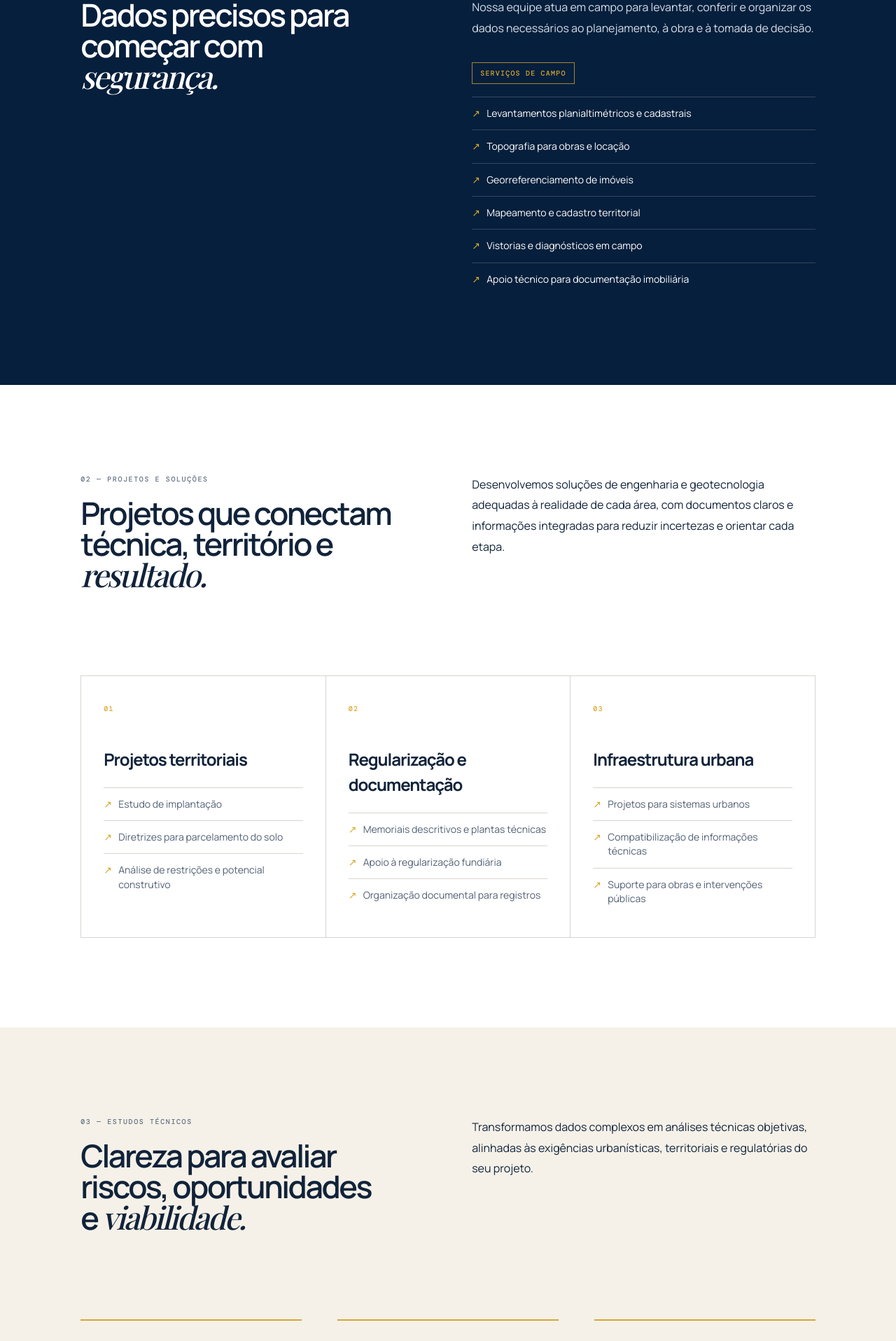
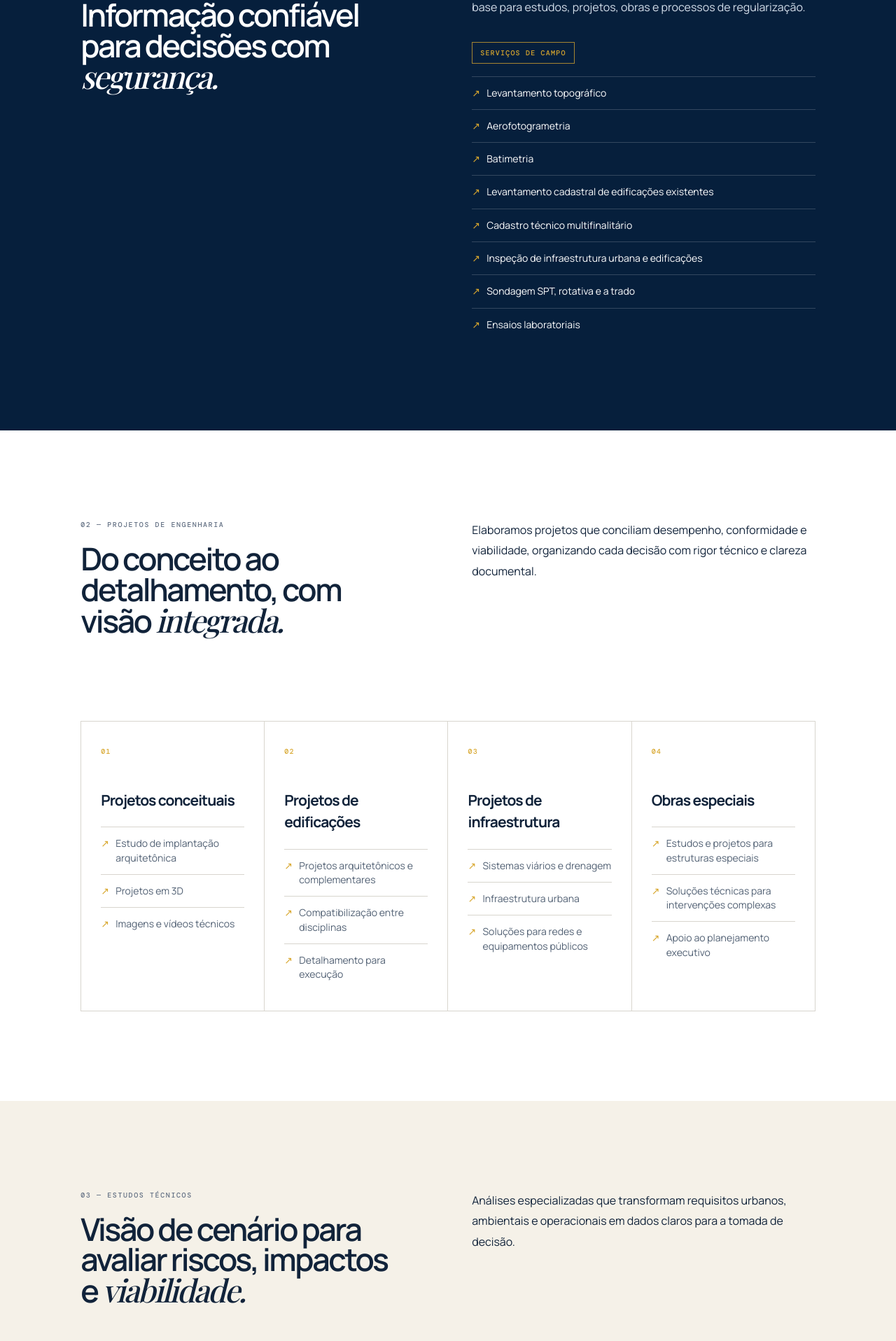
Before and after one commit to auglucas67/engenhogeo-site, a Next.js app: page /servicos in a window 1280 px wide. Shown: the part 830-2746 px from the top of the page at 70% size. Built offline with nearby package versions, Linux system fonts and the light colour scheme; a web font is replaced by a local one.

Commit message:
Ampliar escopo da pagina de servicos

```diff
--- a/app/servicos/page.tsx
+++ b/app/servicos/page.tsx
@@ -1,57 +1,38 @@
 import Link from '../components/Link';
 import './services.css';
+import './services-extra.css';
 
-const fieldServices = [
-  'Levantamentos planialtimétricos e cadastrais',
-  'Topografia para obras e locação',
-  'Georreferenciamento de imóveis',
-  'Mapeamento e cadastro territorial',
-  'Vistorias e diagnósticos em campo',
-  'Apoio técnico para documentação imobiliária',
+const fieldServices = ['Levantamento topográfico', 'Aerofotogrametria', 'Batimetria', 'Levantamento cadastral de edificações existentes', 'Cadastro técnico multifinalitário', 'Inspeção de infraestrutura urbana e edificações', 'Sondagem SPT, rotativa e a trado', 'Ensaios laboratoriais'];
+const projects: Array<[string, string[]]> = [
+  ['Projetos conceituais', ['Estudo de implantação arquitetônica', 'Projetos em 3D', 'Imagens e vídeos técnicos']],
+  ['Projetos de edificações', ['Projetos arquitetônicos e complementares', 'Compatibilização entre disciplinas', 'Detalhamento para execução']],
+  ['Projetos de infraestrutura', ['Sistemas viários e drenagem', 'Infraestrutura urbana', 'Soluções para redes e equipamentos públicos']],
+  ['Obras especiais', ['Estudos e projetos para estruturas especiais', 'Soluções técnicas para intervenções complexas', 'Apoio ao planejamento executivo']],
 ];
-
-const engineeringAreas: Array<[string, string[]]> = [
-  ['Projetos territoriais', ['Estudo de implantação', 'Diretrizes para parcelamento do solo', 'Análise de restrições e potencial construtivo']],
-  ['Regularização e documentação', ['Memoriais descritivos e plantas técnicas', 'Apoio à regularização fundiária', 'Organização documental para registros']],
-  ['Infraestrutura urbana', ['Projetos para sistemas urbanos', 'Compatibilização de informações técnicas', 'Suporte para obras e intervenções públicas']],
+const technicalStudies: Array<[string, string[]]> = [
+  ['Estudos de tráfego', ['Contagem de tráfego', 'Modelagem de fluxo viário', 'Estudos de impacto de vizinhança (EIV/RIV)']],
+  ['Estudos ambientais', ['Estudos ambientais simplificados', 'Apoio a licenciamento ambiental', 'Avaliação de impacto ambiental']],
+  ['Estudos de viabilidade', ['EVTEA técnico, econômico e ambiental', 'Análise de alternativas de implantação', 'Estudo de custo-benefício']],
 ];
-
-const technicalStudies: Array<[string, string[]]> = [
-  ['Viabilidade territorial', ['Estudo de viabilidade técnica', 'Leitura de restrições urbanísticas', 'Análise de alternativas de implantação']],
-  ['Estudos urbanos', ['Diagnóstico territorial', 'Estudos de impacto de vizinhança', 'Levantamento de dados para planejamento']],
-  ['Conformidade regulatória', ['Apoio a licenciamentos', 'Relatórios e pareceres técnicos', 'Documentação para órgãos competentes']],
+const planning: Array<[string, string[]]> = [
+  ['Orçamentação', ['Orçamento analítico', 'Composição de custos unitários', 'Curva ABC de insumos', 'Cronograma físico-financeiro e Curva S']],
+  ['Documentação técnica', ['Memorial descritivo', 'Memorial de cálculo', 'Especificações técnicas', 'Caderno de encargos']],
 ];
 
 export default function Servicos() {
-  return (
-    <main className="services-page">
-      <section className="services-intro">
-        <p className="eyebrow">NOSSOS SERVIÇOS</p>
-        <h1>Engenharia que transforma <em>território</em> em decisão.</h1>
-        <p>Da leitura do campo à documentação final, reunimos precisão geoespacial, técnica e estratégia para apoiar empreendimentos, empresas e órgãos públicos.</p>
-      </section>
+  return <main className="services-page">
+    <section className="services-intro"><p className="eyebrow">NOSSOS SERVIÇOS</p><h1>Soluções técnicas para cada etapa do seu <em>projeto.</em></h1><p>A EngenhoGeo reúne inteligência de campo, engenharia, estudos especializados e suporte à execução para atender demandas urbanas, corporativas e públicas.</p></section>
 
-      <section className="service-chapter service-chapter-navy">
-        <div className="chapter-heading"><p className="eyebrow light">01 — ATUAÇÃO EM CAMPO</p><h2>Dados precisos para começar com <em>segurança.</em></h2></div>
-        <div className="chapter-copy"><p>Informação confiável é a base de qualquer projeto bem executado. Nossa equipe atua em campo para levantar, conferir e organizar os dados necessários ao planejamento, à obra e à tomada de decisão.</p><div className="service-tag">SERVIÇOS DE CAMPO</div><ul>{fieldServices.map(item => <li key={item}>{item}</li>)}</ul></div>
-      </section>
+    <section className="service-chapter service-chapter-navy"><div className="chapter-heading"><p className="eyebrow light">01 — SERVIÇOS DE CAMPO</p><h2>Informação confiável para decisões com <em>segurança.</em></h2></div><div className="chapter-copy"><p>Levantamos e interpretamos dados físicos e territoriais que dão base para estudos, projetos, obras e processos de regularização.</p><div className="service-tag">SERVIÇOS DE CAMPO</div><ul>{fieldServices.map(item => <li key={item}>{item}</li>)}</ul></div></section>
 
-      <section className="service-chapter service-chapter-paper">
-        <div className="chapter-heading"><p className="eyebrow">02 — PROJETOS E SOLUÇÕES</p><h2>Projetos que conectam técnica, território e <em>resultado.</em></h2></div>
-        <div className="chapter-copy"><p>Desenvolvemos soluções de engenharia e geotecnologia adequadas à realidade de cada área, com documentos claros e informações integradas para reduzir incertezas e orientar cada etapa.</p></div>
-        <div className="service-pill-grid">{engineeringAreas.map(([title, items], index) => <article key={title}><span>0{index + 1}</span><h3>{title}</h3><ul>{items.map(item => <li key={item}>{item}</li>)}</ul></article>)}</div>
-      </section>
+    <section className="service-chapter service-chapter-paper"><div className="chapter-heading"><p className="eyebrow">02 — PROJETOS DE ENGENHARIA</p><h2>Do conceito ao detalhamento, com visão <em>integrada.</em></h2></div><div className="chapter-copy"><p>Elaboramos projetos que conciliam desempenho, conformidade e viabilidade, organizando cada decisão com rigor técnico e clareza documental.</p></div><div className="service-pill-grid service-pill-grid-four">{projects.map(([title, items], index) => <article key={title}><span>0{index + 1}</span><h3>{title}</h3><ul>{items.map(item => <li key={item}>{item}</li>)}</ul></article>)}</div></section>
 
-      <section className="service-chapter service-chapter-gold">
-        <div className="chapter-heading"><p className="eyebrow">03 — ESTUDOS TÉCNICOS</p><h2>Clareza para avaliar riscos, oportunidades e <em>viabilidade.</em></h2></div>
-        <div className="chapter-copy"><p>Transformamos dados complexos em análises técnicas objetivas, alinhadas às exigências urbanísticas, territoriais e regulatórias do seu projeto.</p></div>
-        <div className="service-columns">{technicalStudies.map(([title, items]) => <article key={title}><h3>{title}</h3><ul>{items.map(item => <li key={item}>{item}</li>)}</ul></article>)}</div>
-      </section>
+    <section className="service-chapter service-chapter-gold"><div className="chapter-heading"><p className="eyebrow">03 — ESTUDOS TÉCNICOS</p><h2>Visão de cenário para avaliar riscos, impactos e <em>viabilidade.</em></h2></div><div className="chapter-copy"><p>Análises especializadas que transformam requisitos urbanos, ambientais e operacionais em dados claros para a tomada de decisão.</p></div><div className="service-columns">{technicalStudies.map(([title, items]) => <article key={title}><h3>{title}</h3><ul>{items.map(item => <li key={item}>{item}</li>)}</ul></article>)}</div></section>
 
-      <section className="service-chapter service-chapter-ink">
-        <div className="chapter-heading"><p className="eyebrow light">04 — GESTÃO E SUPORTE</p><h2>Do planejamento à entrega, com acompanhamento <em>técnico.</em></h2></div>
-        <div className="chapter-copy"><p>Atuamos ao lado do cliente para organizar informações, acompanhar demandas e garantir que cada entrega mantenha consistência técnica e transparência.</p><ul><li>Coordenação técnica de demandas territoriais</li><li>Acompanhamento de documentação e processos</li><li>Relatórios, memoriais e suporte especializado</li></ul><Link className="button gold" href="/contato">Falar com especialistas <span>↗</span></Link></div>
-      </section>
-    </main>
-  );
+    <section className="service-chapter service-chapter-paper"><div className="chapter-heading"><p className="eyebrow">04 — BIM E ENGENHARIA INTEGRADA</p><h2>Projetos coordenados em um ambiente <em>digital.</em></h2></div><div className="chapter-copy"><p>A engenharia integrada amplia o controle das informações do projeto, reduz interferências e melhora a comunicação entre todas as disciplinas envolvidas.</p><div className="service-tag">BIM E ENGENHARIA INTEGRADA</div><ul><li>Modelagem BIM do LOD 100 ao 400</li><li>Compatibilização multidisciplinar</li><li>Detecção de interferências entre sistemas</li></ul></div></section>
+
+    <section className="service-chapter service-chapter-gold"><div className="chapter-heading"><p className="eyebrow">05 — ORÇAMENTOS E DOCUMENTAÇÃO</p><h2>Planejamento, previsibilidade e documentos que sustentam a <em>execução.</em></h2></div><div className="chapter-copy"><p>Organizamos custos, cronogramas e documentação técnica para que o empreendimento avance com controle e rastreabilidade.</p></div><div className="service-columns service-columns-two">{planning.map(([title, items]) => <article key={title}><h3>{title}</h3><ul>{items.map(item => <li key={item}>{item}</li>)}</ul></article>)}</div></section>
+
+    <section className="service-chapter service-chapter-ink"><div className="chapter-heading"><p className="eyebrow light">06 — GESTÃO TÉCNICA E SUPORTE À EXECUÇÃO</p><h2>Acompanhamento técnico para transformar planejamento em <em>resultado.</em></h2></div><div className="chapter-copy"><p>Oferecemos suporte especializado durante a execução, com foco em qualidade, transparência e aderência ao escopo definido.</p><ul><li>Fiscalização e supervisão técnica de obras</li><li>Gerenciamento de contratos</li><li>Medições e boletins de obra</li><li>Relatórios técnicos periódicos</li><li>Planejamento executivo e compatibilização em campo</li></ul><Link className="button gold" href="/contato">Falar com especialistas <span>↗</span></Link></div></section>
+  </main>;
 }
--- /dev/null
+++ b/app/servicos/services-extra.css
@@ -0,0 +1 @@
+@media(min-width:1100px){.service-pill-grid-four{grid-template-columns:repeat(4,1fr)}.service-pill-grid-four article{padding:28px;min-height:325px}.service-pill-grid-four h3{font-size:21px}}.service-columns-two{grid-template-columns:repeat(2,minmax(0,1fr));max-width:900px}@media(max-width:850px){.service-columns-two{grid-template-columns:1fr}}
```
